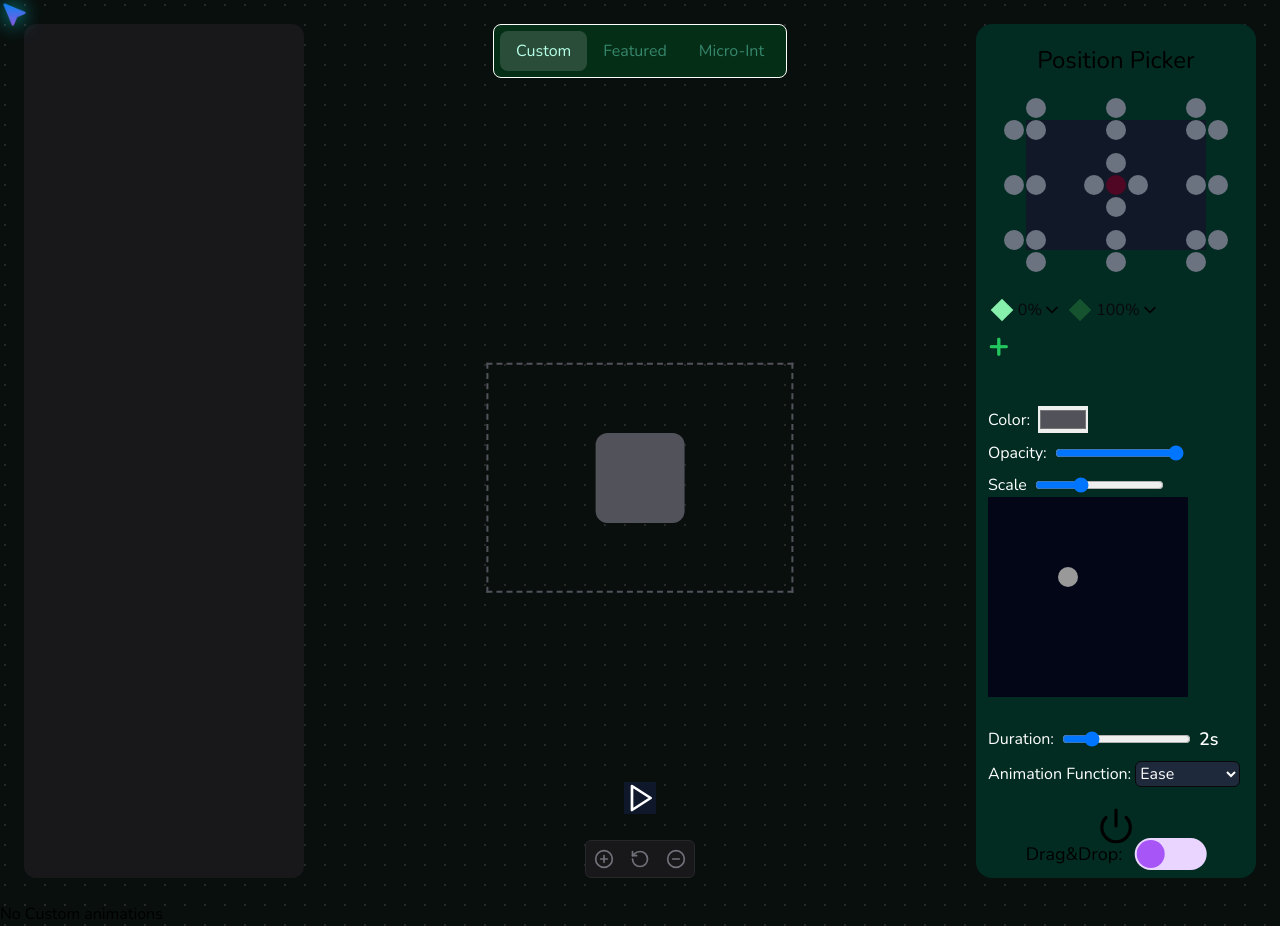
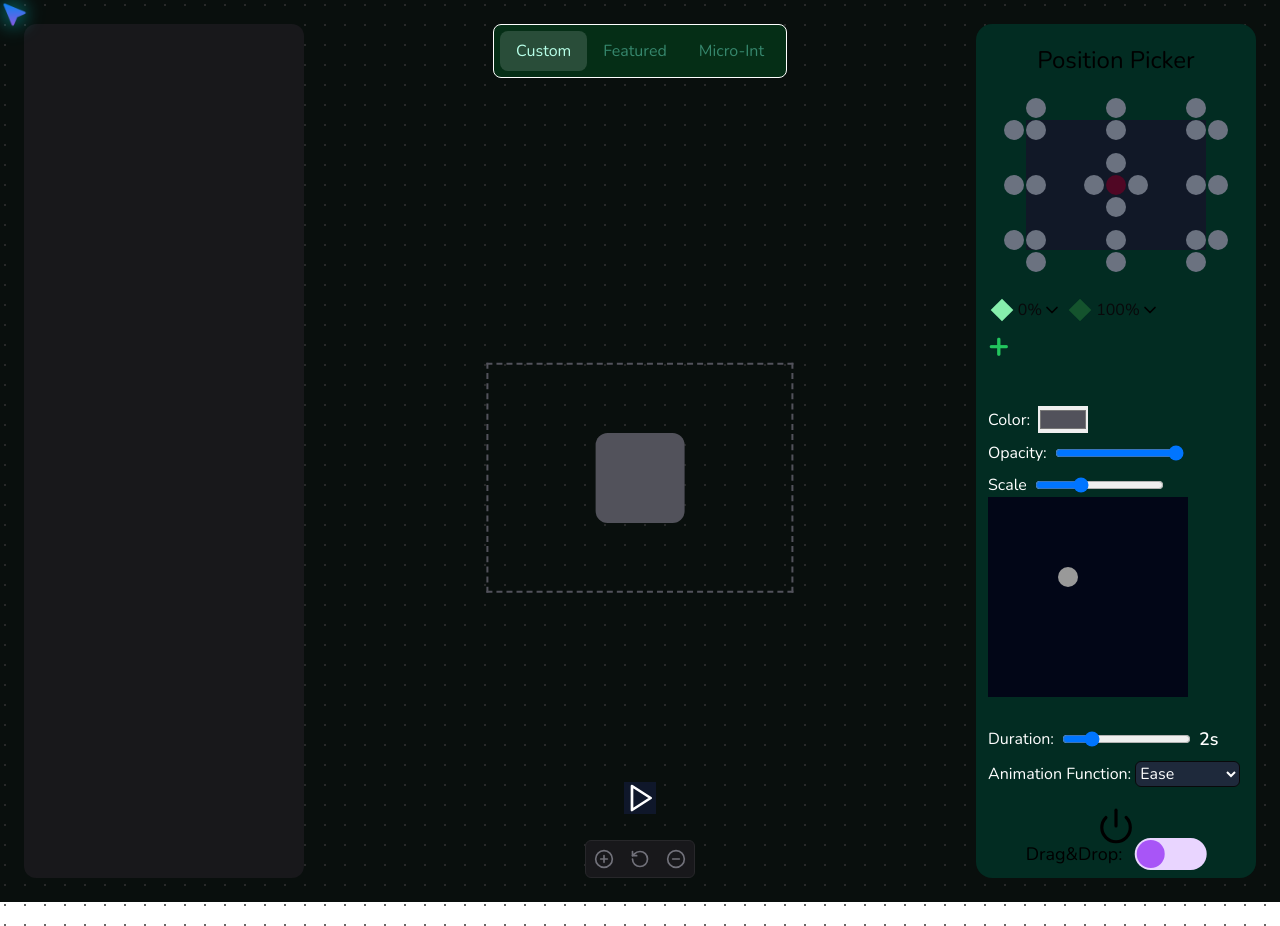
Before and after one commit to amuseDave/animationGen, a React (Vite) app: page / in a window 1280 px wide. After the commit the page ends 902 px from the top, so only its background shows below. Built offline with nearby package versions, Linux system fonts and the light colour scheme.

Commit message:
restructure a bit

```diff
--- a/src/pages/Custom.jsx
+++ b/src/pages/Custom.jsx
@@ -10,5 +10,5 @@ export default function Custom() {
     dispatch(uiActions.handleTypeChange("custom"));
   }, []);
 
-  return <div>No Custom animations</div>;
+  return <></>;
 }
--- a/src/pages/FeaturedAnimations.jsx
+++ b/src/pages/FeaturedAnimations.jsx
@@ -9,5 +9,5 @@ export default function FeaturedAnimations() {
     dispatch(uiActions.handleTypeChange("featured"));
   }, []);
 
-  return <div>Featured animations</div>;
+  return <></>;
 }
--- a/src/pages/Main.jsx
+++ b/src/pages/Main.jsx
@@ -48,9 +48,7 @@ export default function MainLayout() {
         <MainController />
       </main>
 
-      <footer>
-        <Outlet />
-      </footer>
+      <Outlet />
     </>
   );
 }
--- a/src/pages/MicroInteractions.jsx
+++ b/src/pages/MicroInteractions.jsx
@@ -8,5 +8,5 @@ export default function MicroInteractions() {
   useEffect(() => {
     dispatch(uiActions.handleTypeChange("micro"));
   }, []);
-  return <div>Micro Interactions</div>;
+  return <></>;
 }
```
